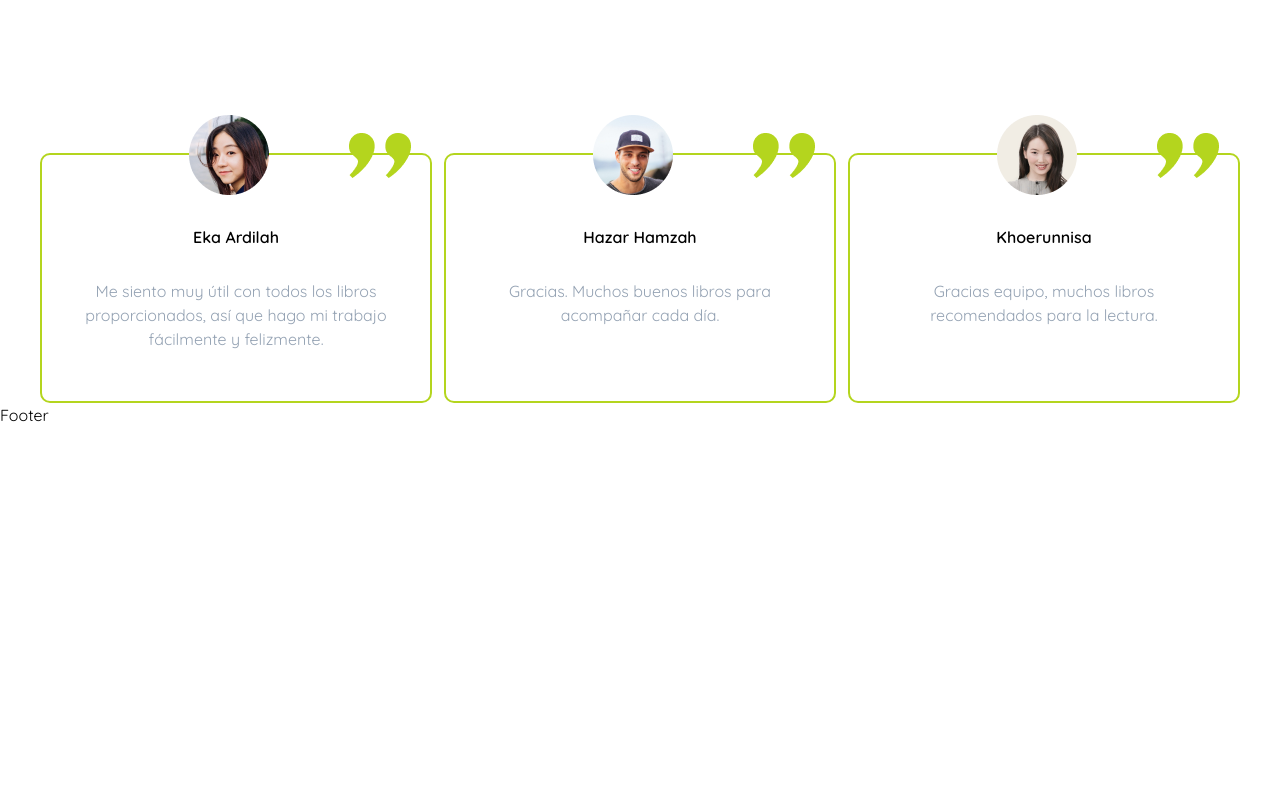
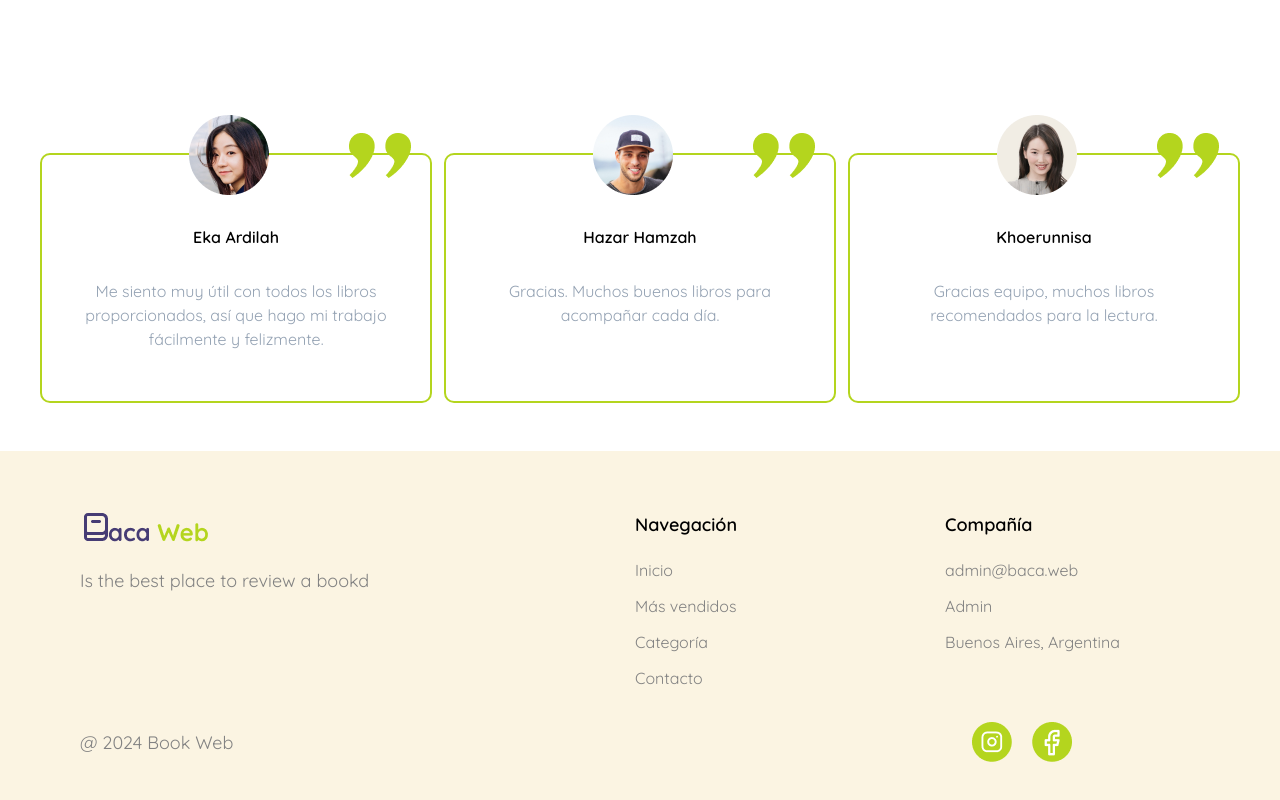
Before and after one commit to AlejandroM12/book-web, a Next.js app: page / in a window 1280 px wide. Shown: the part 2799-3599 px from the top of the page. Before the commit the page ends 3226 px from the top, so only its background shows below. Built offline with nearby package versions, Linux system fonts and the light colour scheme.

Commit message:
feat: add footer section

```diff
--- a/src/components/Footer/index.js
+++ b/src/components/Footer/index.js
@@ -1,7 +1,60 @@
+import Image from 'next/image';
 import React from 'react';
+import { FacebookImg, InstagramImg, LogoImg } from '../../../public';
 
 const Footer = () => {
-  return <div>Footer</div>;
+  return (
+    <section className='footer'>
+      <div className='p-10 mt-12'>
+        <div className='flex justify-between pl-10 pr-10 mt-5'>
+          <div>
+            <Image src={LogoImg} alt='logo img' />
+            <p className='mt-5'>Is the best place to review a bookd</p>
+          </div>
+          <div className='flex menu'>
+            <ul className='mr-52'>
+              <li>
+                <p className='mb-5'>Navegación</p>
+              </li>
+              <li className='mb-3'>
+                <a href='#'>Inicio</a>
+              </li>
+              <li className='mb-3'>
+                <a href='#'>Más vendidos</a>
+              </li>
+              <li className='mb-3'>
+                <a href='#'>Categoría</a>
+              </li>
+              <li className='mb-3'>
+                <a href='#'>Contacto</a>
+              </li>
+            </ul>
+            <ul className='mr-20'>
+              <li>
+                <p className='mb-5'>Compañía</p>
+              </li>
+              <li className='mb-3'>
+                <a href='#'>admin@baca.web</a>
+              </li>
+              <li className='mb-3'>
+                <a href='#'>Admin</a>
+              </li>
+              <li className='mb-3'>
+                <a href='#'>Buenos Aires, Argentina</a>
+              </li>
+            </ul>
+          </div>
+        </div>
+        <div className='flex items-center justify-between pl-10 pr-10 mt-5'>
+          <p>@ 2024 Book Web</p>
+          <div className='flex'>
+            <Image src={InstagramImg} alt='instagram logo' className='mr-5' />
+            <Image src={FacebookImg} alt='instagram logo' className='mr-32' />
+          </div>
+        </div>
+      </div>
+    </section>
+  );
 };
 
 export default Footer;
--- a/src/styles/globals.css
+++ b/src/styles/globals.css
@@ -119,3 +119,19 @@ a {
   margin-top: -60px;
   margin-bottom: 30px;
 }
+.footer {
+  background: var(--primary-color);
+}
+.footer p {
+  font-size: 18px;
+  color: #828282;
+}
+.menu p {
+  font-size: 18px;
+  color: var(--black-color);
+  font-weight: 600;
+}
+.menu a {
+  font-size: 16px;
+  color: #828282;
+}
```
